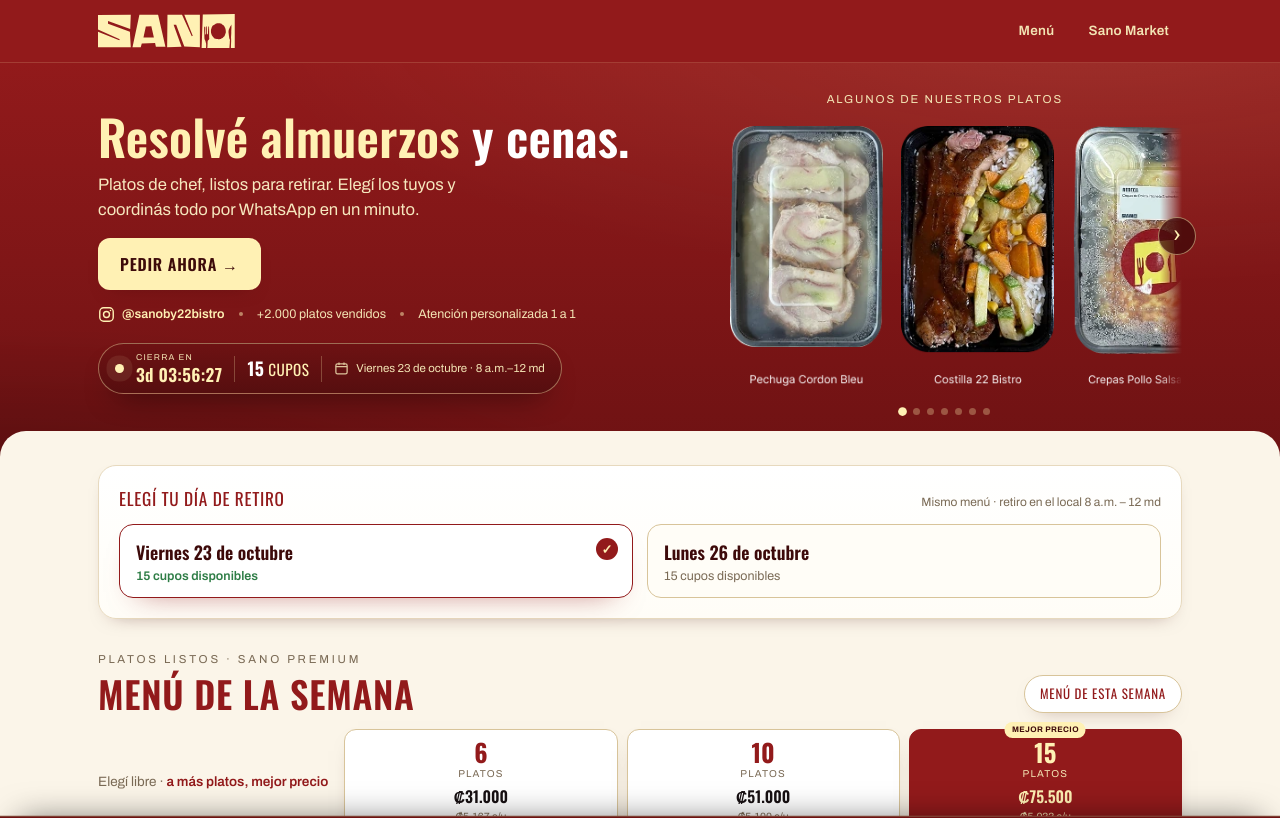
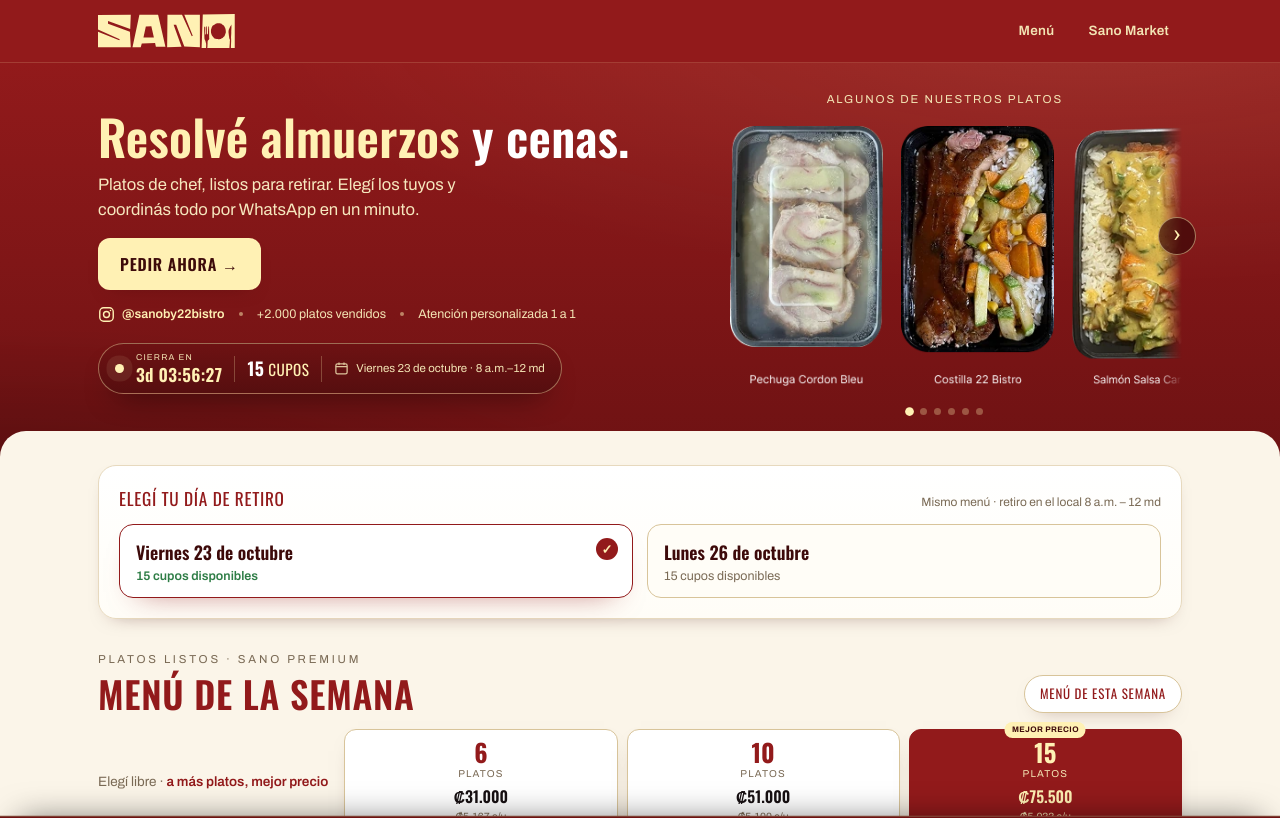
Before and after one commit to matiaslirman/SANO, a Next.js app: page / in a window 1280 px wide. Shown: the top 818 px of the page. Built offline with nearby package versions, Linux system fonts and the light colour scheme.

Commit message:
Carrusel: saca la foto de las crepas (sobreexpuesta)
Co-Authored-By: Claude Sonnet 5.5 <noreply@anthropic.com>
Claude-Session: https://claude.ai/code/session_01P7MCPPY55ucudREhK1EBiQ

```diff
--- a/components/DishCarousel.tsx
+++ b/components/DishCarousel.tsx
@@ -7,7 +7,6 @@ const DISHES = [
   { slug: "vegetales-salteados", name: "Vegetales Salteados", w: 194, h: 289 },
   { slug: "pechuga-cordon-bleu", name: "Pechuga Cordon Bleu", w: 165, h: 280 },
   { slug: "costilla-22-bistro", name: "Costilla 22 Bistro", w: 167, h: 284 },
-  { slug: "crepas-pollo-salsa-blanca", name: "Crepas Pollo Salsa Blanca", w: 182, h: 290 },
   { slug: "salmon-salsa-caribena", name: "Salmón Salsa Caribeña", w: 178, h: 293 },
   { slug: "ossobucco-de-res", name: "Ossobucco de Res", w: 221, h: 265 },
   { slug: "mongolian-de-res", name: "Mongolian de Res", w: 184, h: 293 },
```
Also changed, not shown: public/platos/crepas-pollo-salsa-blanca.webp (deleted).
